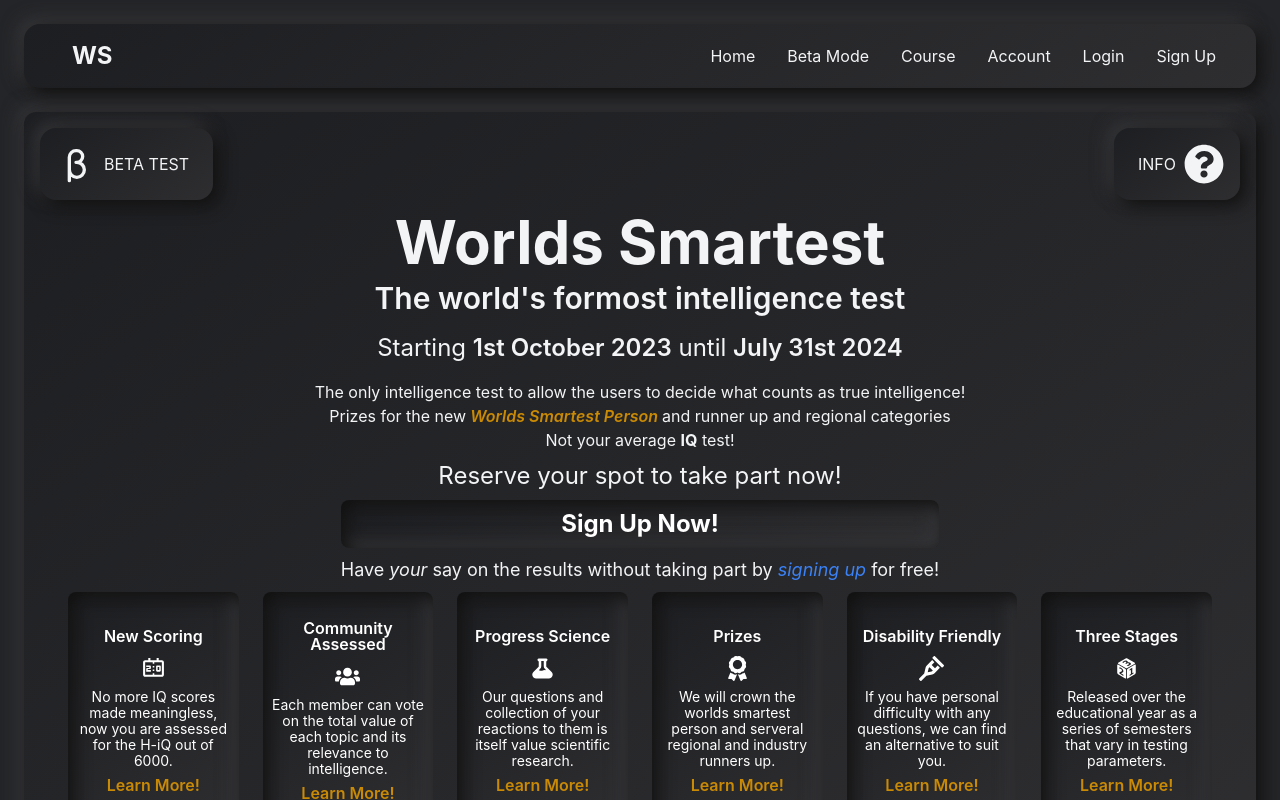
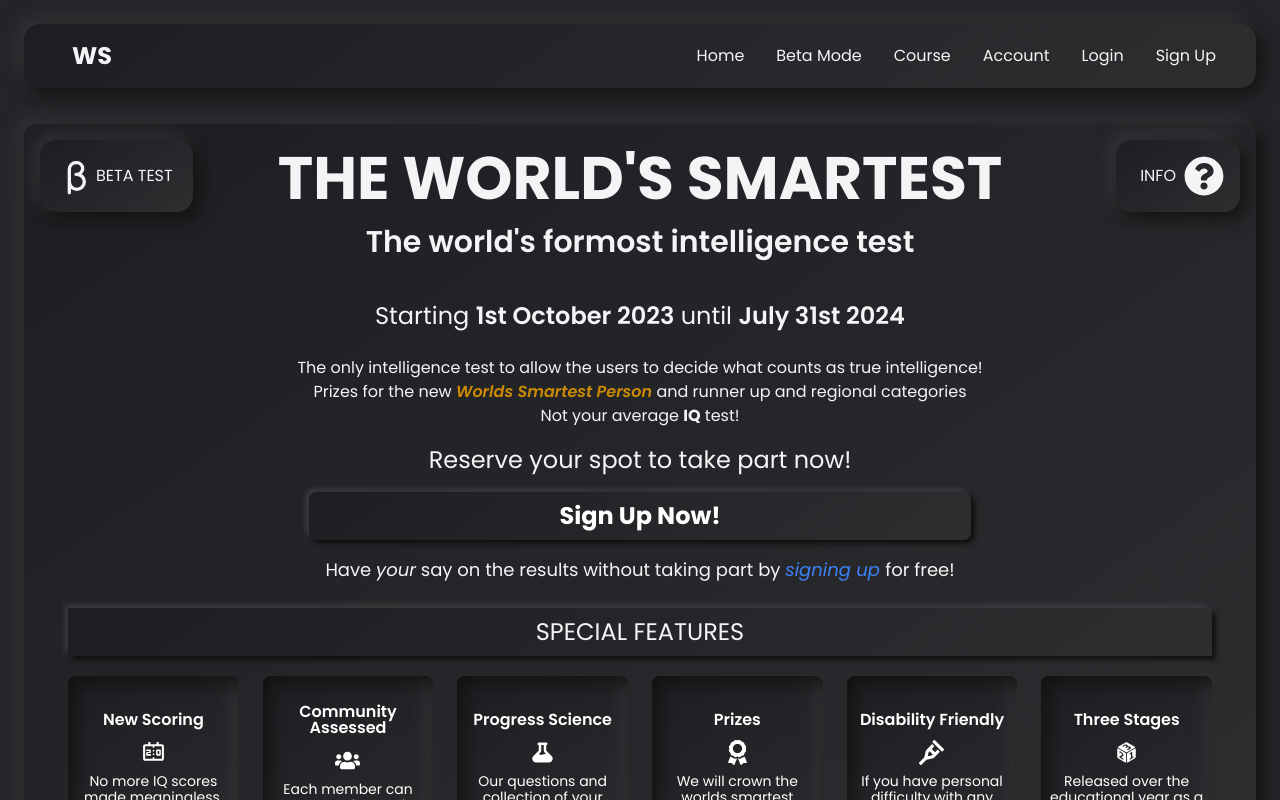
Before and after one commit to webdesignbytom/worlds-smartest-frontend, a React (Create React App) app in the folder client/: page / in a window 1280 px wide. Built offline with nearby package versions, Linux system fonts and the light colour scheme; no server answers.

Commit message:
general inprovements

```diff
--- a/client/src/components/home/BetaModal.jsx
+++ b/client/src/components/home/BetaModal.jsx
@@ -1,30 +1,35 @@
-import React from 'react';
-import { Link } from 'react-router-dom';
+import React, { useContext } from "react";
+import { Link } from "react-router-dom";
 // Icons
-import { TbBeta } from 'react-icons/tb';
+import { TbBeta } from "react-icons/tb";
+import { ToggleContext } from "../../context/ToggleContext";
 
 function BetaModal() {
+  const { toggleBetaTestDisplay, toggleBetaButton } = useContext(ToggleContext);
   return (
-    <section className='absolute bg-neo p-4 rounded-2xl no__highlights grid left-4 top-4 group'>
-      <div className='flex justify-start items-center'>
-        <Link to='beta-test-questions'>
-          <TbBeta size={40} className='cursor-pointer' />
-        </Link>
-        <span className='mx-2'>
+    <section
+      onClick={toggleBetaButton}
+      className="absolute bg-neo p-1 md:p-4 rounded-2xl no__highlights grid left-4 top-4"
+    >
+      <div className="flex justify-start items-center">
+        <TbBeta size={40} className="cursor-pointer" />
+        <span className="pr-1">
           <p>BETA TEST</p>
         </span>
       </div>
-      <article className='m-2 hidden bg-neo-in p-2 group-hover:block outline outline-2 outline-black dark:outline-white rounded-lg max-w-[300px]'>
-        <p class=''>
-          We are looking for help while we develop the testing environment and
-          fix any bugs we can find. If you would like to test the system by
-          answering a few practice test questions. Please{' '}
-          <Link to='beta-test-questions'>
-            <span className='font-semibold text-yellow-300'>click here</span>
-          </Link>{' '}
-          to the beta test zone.
-        </p>
-      </article>
+      {toggleBetaTestDisplay && (
+        <article className="m-2 bg-neo-in p-2 outline outline-2 outline-black dark:outline-white rounded-lg max-w-[300px]">
+          <p class="">
+            We are looking for help while we develop the testing environment and
+            fix any bugs we can find. If you would like to test the system by
+            answering a few practice test questions. Please{" "}
+            <Link to="/beta-test-questions">
+              <span className="font-semibold text-yellow-300">click here</span>
+            </Link>{" "}
+            to the beta test zone.
+          </p>
+        </article>
+      )}
     </section>
   );
 }
--- a/client/src/components/home/QuestionModal.jsx
+++ b/client/src/components/home/QuestionModal.jsx
@@ -1,26 +1,35 @@
-import React from 'react';
+import React, { useContext } from "react";
+// Context
+import { ToggleContext } from "../../context/ToggleContext";
 // Icons
-import { FaQuestionCircle } from 'react-icons/fa';
+import { FaQuestionCircle } from "react-icons/fa";
 
 function QuestionModal() {
+  const { toggleInfoButton, toggleInfoDisplay } = useContext(ToggleContext);
+
   return (
-    <section className='absolute bg-neo p-4 rounded-2xl no__highlights grid right-4 top-4 group'>
-      <div className='flex justify-end items-center'>
-        <span className='mx-2'>
+    <section
+      onClick={toggleInfoButton}
+      className="absolute bg-neo p-1 md:p-4 rounded-2xl no__highlights grid right-4 top-4"
+    >
+      <div className="flex justify-end items-center">
+        <span className="mx-2">
           <p>INFO</p>
         </span>
-        <FaQuestionCircle size={40} className='cursor-pointer' />
+        <FaQuestionCircle size={40} className="cursor-pointer" />
       </div>
-      <article className='hidden m-2 bg-neo-in p-2 group-hover:block outline outline-2 outline-black dark:outline-white rounded-lg max-w-[300px]'>
-        <p class=''>
-          Since the loss of Sir Stephen Hawking, we ask ourselves. Who is the
-          worlds smartest Person? Intelligence, testing methods, social opinion
-          and data science have lead vastly forwards in the time since his life
-          and death. Here on www.worlds-smartest.com anyone may enter the
-          gauntlet and fight using whit, cunning, skill and achievement to
-          become the uncontested heavy weight intelligence of the world!
-        </p>
-      </article>
+      {toggleInfoDisplay && (
+        <article className="mt-10 m-2 bg-neo-in p-2 outline outline-2 outline-black dark:outline-white rounded-lg max-w-[300px]">
+          <p class="">
+            Since the loss of Sir Stephen Hawking, we ask ourselves. Who is the
+            worlds smartest Person? Intelligence, testing methods, social
+            opinion and data science have lead vastly forwards in the time since
+            his life and death. Here on www.worlds-smartest.com anyone may enter
+            the gauntlet and fight using whit, cunning, skill and achievement to
+            become the uncontested heavy weight intelligence of the world!
+          </p>
+        </article>
+      )}
     </section>
   );
 }
--- a/client/src/components/nav/Navbar.jsx
+++ b/client/src/components/nav/Navbar.jsx
@@ -13,7 +13,7 @@ function Navbar() {
   }, []);
 
   return (
-    <header className="grid text-gray-100 h-fit p-6 items-center">
+    <header className="grid text-gray-100 h-fit pt-3 px-3 md:p-6 items-center">
       <div className="grid grid-flow-col justify-between bg-neo w-full py-4 px-10 rounded-2xl">
         <section className="pl-2 no__highlights">
           <Link to="/">
--- a/client/src/context/ToggleContext.jsx
+++ b/client/src/context/ToggleContext.jsx
@@ -1,21 +1,42 @@
-import React from 'react';
-import { useState } from 'react';
+import React from "react";
+import { useState } from "react";
 
 export const ToggleContext = React.createContext();
 
 const ToggleContextProvider = ({ children }) => {
   const [toggleNavigation, setToggleNavigation] = useState(false);
+  const [toggleInfoDisplay, setToggleInfoDisplay] = useState(false);
+  const [toggleBetaTestDisplay, setToggleBetaTestDisplay] = useState(false);
+  const [toggleBugReportDisplay, setToggleBugReportDisplay] = useState(false);
 
   const toggleNavbar = () => {
-    setToggleNavigation(!toggleNavigation)
-  }
+    setToggleNavigation(!toggleNavigation);
+  };
+
+  const toggleBugReport = () => {
+    setToggleBugReportDisplay(!toggleBugReportDisplay);
+  };
+
+  // Buttons on home page
+  const toggleBetaButton = () => {
+    setToggleBetaTestDisplay(!toggleBetaTestDisplay);
+  };
+
+  const toggleInfoButton = () => {
+    console.log('click');
+    setToggleInfoDisplay(!toggleInfoDisplay);
+  };
 
   return (
     <ToggleContext.Provider
       value={{
-        toggleNavigation,
-        setToggleNavigation,
-        toggleNavbar
+        toggleNavbar,
+        toggleBetaButton,
+        toggleInfoButton,
+        toggleBugReport,
+        toggleInfoDisplay,
+        toggleBetaTestDisplay,
+        toggleBugReportDisplay,
       }}
     >
       {children}
--- a/client/src/pages/home/HomePage.jsx
+++ b/client/src/pages/home/HomePage.jsx
@@ -8,9 +8,9 @@ import Navbar from "../../components/nav/Navbar";
 
 function HomePage() {
   return (
-    <div className="bg-main-colour grid grid-rows-reg h-screen lg:max-h-screen lg:overflow-hidden text-gray-100">
+    <div className="bg-main-colour font-poppins grid grid-rows-reg min-h-screen lg:max-h-screen lg:overflow-hidden text-gray-100">
       <Navbar />
-      <div className='grid px-6'>
+      <div className="grid p-3 md:px-6">
         <section className="bg-neo rounded-xl">
           <main className="relative grid grid-rows-rev h-full">
             {/* Question mark */}
@@ -18,24 +18,28 @@ function HomePage() {
             {/* Beta test */}
             <BetaModal />
             {/* Text and CTA */}
-            <section className="grid h-full items-center mt-16">
-              <div className="grid h-fit mx-auto rounded-xl">
-                <section className="mb-4 grid h-full items-center">
-                  <section>
+            <section className="grid h-full">
+              <div className="grid rounded-xl">
+                <section className="mb-4 grid h-full px-2">
+                  <section className='mt-6'>
                     <article className="text-center">
-                      <h1 className="text-6xl mb-2 font-bold">
-                        Worlds Smartest
+                      <h1 className="text-6xl uppercase mb-4 font-bold">
+                        The World's Smartest
                       </h1>
                       <h2 className="text-3xl font-semibold">
                         The world's formost intelligence test
                       </h2>
-                      <h3 className="text-2xl text-center my-4">
+                      <h3 className="text-2xl text-center mt-10 mb-4">
                         Starting{" "}
                         <span className="font-semibold">1st October 2023</span>{" "}
                         until{" "}
                         <span className="font-semibold">July 31st 2024</span>
                       </h3>
                     </article>
+                  </section>
+
+                  {/* CTA */}
+                  <section className="grid justify-center h-fit">
                     <article className="text-center">
                       <p>
                         The only intelligence test to allow the users to decide
@@ -54,19 +58,18 @@ function HomePage() {
                         test!
                       </p>
                     </article>
-                  </section>
 
-                  {/* CTA */}
-                  <section className="grid justify-center h-fit mb-4">
-                    <article className="leading-5 w-fit">
+                    <article className="leading-5 w-full py-4">
                       <h4 className="text-2xl text-center">
                         Reserve your spot to take part now!
                       </h4>
-                      <Link className="" to="/sign-up">
-                        <button className="bg-neo-in w-full rounded-lg p-2 my-2 text-2xl text-white font-bold">
-                          Sign Up Now!
-                        </button>
-                      </Link>
+                      <div className="px-3 py-2">
+                        <Link className="" to="/sign-up">
+                          <button className="bg-neo-alt w-full rounded-lg p-2 my-5 md:my-2 text-2xl text-white font-bold">
+                            Sign Up Now!
+                          </button>
+                        </Link>
+                      </div>
                       <h5 className="text-center text-lg">
                         Have <span className="italic">your</span> say on the
                         results without taking part by{" "}
@@ -84,12 +87,25 @@ function HomePage() {
             </section>
 
             {/* Boxes */}
-            <section className="grid h-fit my-4 mx-6 lg:mx-10 lg:mb-14">
+            <section className="grid h-fit mt-16 mb-10 md:mt-0 md:my-4 mx-6 lg:mx-10 lg:mb-6">
+              <div className="px-1">
+                <div className="text-center flex items-center justify-center bg-neo-alt mb-4 p-2">
+                  <h5 className="text-2xl">SPECIAL FEATURES</h5>
+                </div>
+              </div>
               <section className="grid grid-cols-2 md:grid-cols-4 lg:grid-cols-6 gap-2 lg:gap-4">
                 <PromoBoxes />
               </section>
             </section>
           </main>
+        </section>
+
+        <section className="md:hidden mt-6 mb-20 grid">
+          <Link to="/beta-test-questions">
+            <article className="p-4 text-center text-xl bg-neo-alt rounded-xl active:scale-110 ease-in-out duration-200">
+              <button>PLAY NOW!</button>
+            </article>
+          </Link>
         </section>
       </div>
     </div>
```
